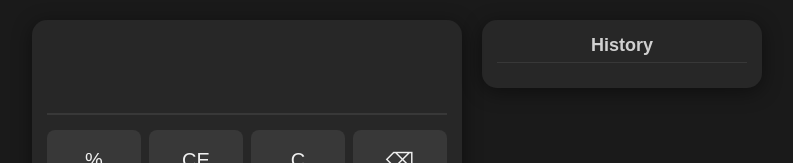
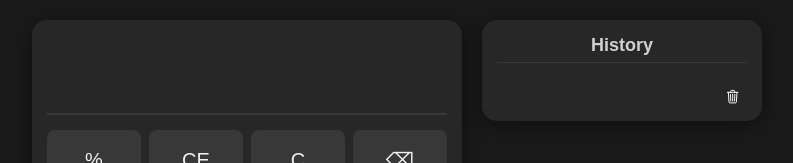
Before and after one commit to ProcessHandle/CSET-115---Calculator---Steve-Ethan, a plain HTML site: page index.html in a window 1280 px wide. Shown: the top 163 px of the page, without its empty margins (243-1036 px from the left). Drawn offline with nearby package versions, Linux system fonts and the light colour scheme.

Commit message:
Added clear history button

```diff
--- a/index.html
+++ b/index.html
@@ -124,6 +124,24 @@
             font-weight: bold;
             color: #ffffff;
         }
+
+        .trash {
+            scale: 1.15;
+            filter: invert();
+            transition: transform 0.1s
+        }
+
+        .trash:active {
+            transform: scale(0.95);
+        }
+
+        #removehist {
+            background-color: transparent;
+            border-color: transparent;
+            padding-top: 15px;
+            display: flex;
+            float: right;
+        }
     </style>
 
 
@@ -165,6 +183,7 @@
     <div id="HistoryPane">
         <h3>History</h3>
         <div id="HistoryList"></div>
+        <button id="removehist"><ion-icon class="trash" name="trash-outline"></ion-icon></button>
     </div>
 
     <script>
@@ -172,6 +191,7 @@
         let sub = document.getElementById("SubDisplay");
         let btns = document.querySelectorAll("#ButtonSect button"); // Grabs all our buttons as an array
         let history = document.getElementById("HistoryList");
+        let clearhist = document.getElementById("removehist")
         let curr = "";
         let last = "";
         let resflag = false; // Set a flag so we can clear our results so new numbers/ops arent added to the end
@@ -182,6 +202,10 @@
             div.innerHTML = `<div class="ehist">${exp} =</div><div class="history-res">${res}</div>`;
             history.prepend(div); // Prepend adds our new history to the top of the list.
         }
+
+        clearhist.addEventListener("click", () => {
+            history.innerHTML = '' // Simpler way to clear ig
+        })
 
         btns.forEach(btn => { // Iterate through our button array
             btn.addEventListener("click", () => {
@@ -259,6 +283,8 @@
             });
         });
     </script>
+    <script type="module" src="https://unpkg.com/ionicons@7.1.0/dist/ionicons/ionicons.esm.js"></script>
+    <script nomodule src="https://unpkg.com/ionicons@7.1.0/dist/ionicons/ionicons.js"></script>
 </body>
 
 </html>
```
